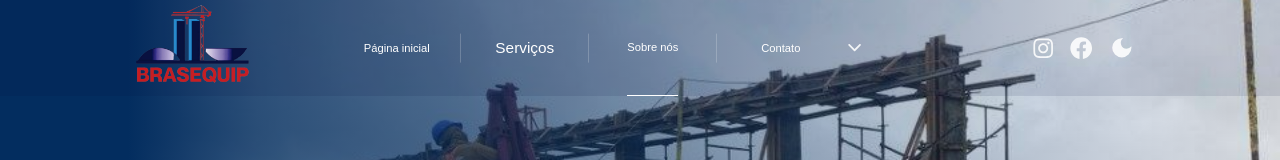
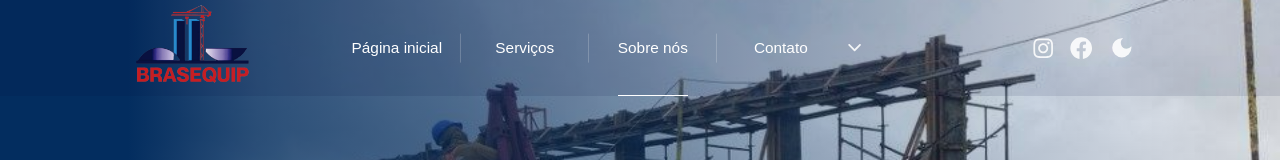
Before and after one commit to zzzBECK/brasequip, a React (Vite) app: page /brasequip/sobre in a window 1280 px wide. Shown: the top 160 px of the page. Built offline with nearby package versions, Linux system fonts and the light colour scheme.

Commit message:
Update font size and social media links in SubHeader component

```diff
--- a/src/components/SubHeader/index.tsx
+++ b/src/components/SubHeader/index.tsx
@@ -32,7 +32,7 @@ export default function SubHeader() {
               textDecoration: "none",
               color: "white",
               transition: "border-bottom 0.4s ease-in-out",
-              fontSize: "clamp(0.7rem, 0.8vw, 1rem)",
+              fontSize: "clamp(0.7rem, 1.2vw, 1rem)",
             })}
             onClick={() => scrollToTop()}
           >
@@ -72,7 +72,7 @@ export default function SubHeader() {
               textDecoration: "none",
               color: "white",
               transition: "border-bottom 0.4s ease-in-out",
-              fontSize: "clamp(0.7rem, 0.8vw, 1rem)",
+              fontSize: "clamp(0.7rem, 1.2vw, 1rem)",
             })}
             onClick={() => scrollToTop()}
           >
@@ -91,7 +91,7 @@ export default function SubHeader() {
               textDecoration: "none",
               color: "white",
               transition: "border-bottom 0.4s ease-in-out",
-              fontSize: "clamp(0.7rem, 0.8vw, 1rem)",
+              fontSize: "clamp(0.7rem, 1.2vw, 1rem)",
             })}
             onClick={() => scrollToTop()}
           >
@@ -108,12 +108,16 @@ export default function SubHeader() {
           <FaInstagram
             size="1.4em"
             className="icon"
-            onClick={() => window.open("https://www.instagram.com", "_blank")}
+            onClick={() =>
+              window.open("https://www.instagram.com/brasequip/", "_blank")
+            }
           />
           <FaFacebook
             size="1.4em"
             className="icon"
-            onClick={() => window.open("https://www.instagram.com", "_blank")}
+            onClick={() =>
+              window.open("https://pt-br.facebook.com/brasequip/", "_blank")
+            }
           />
           <MdDarkMode size="1.6em" className="icon" />
         </IconsContainer>
```
